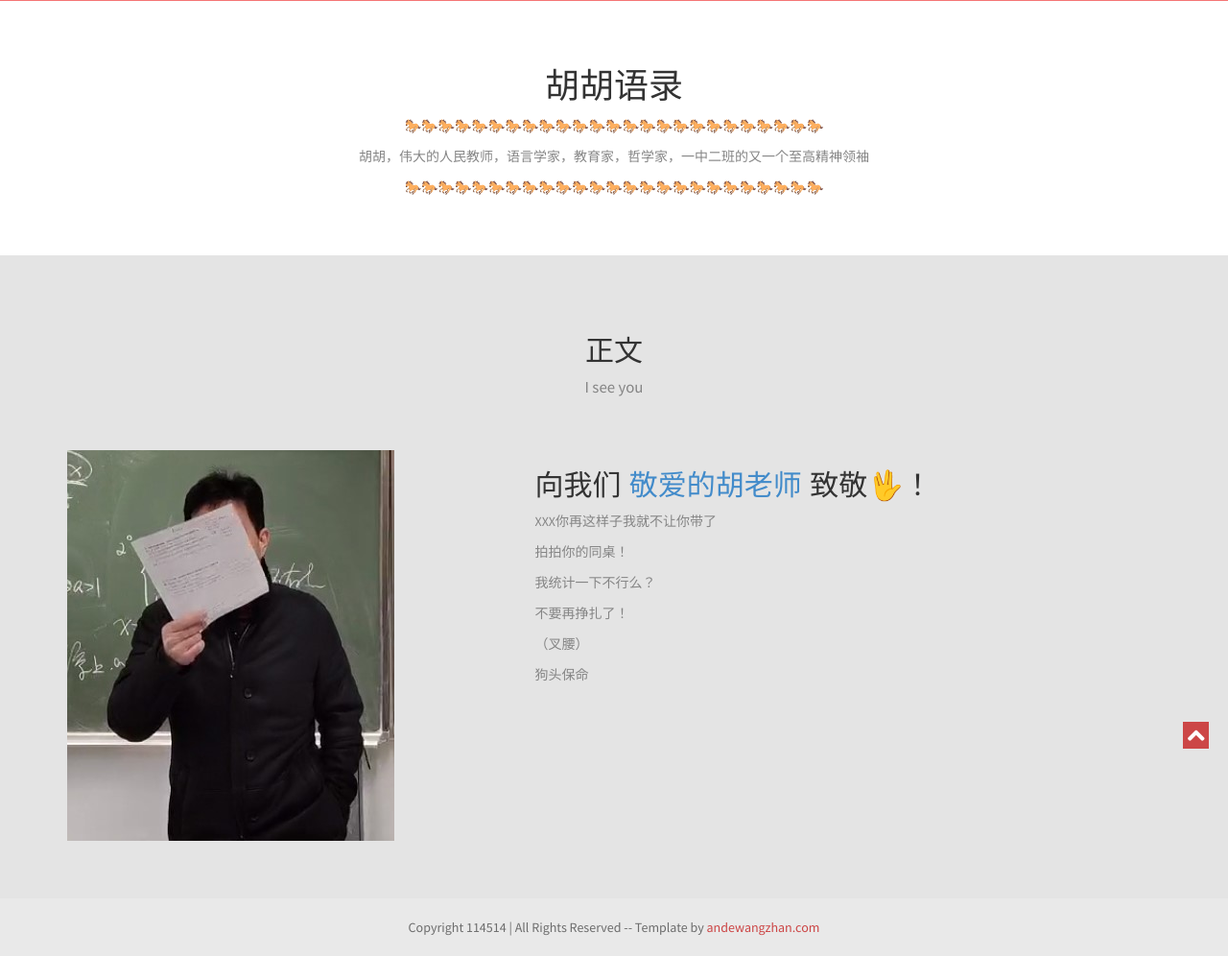
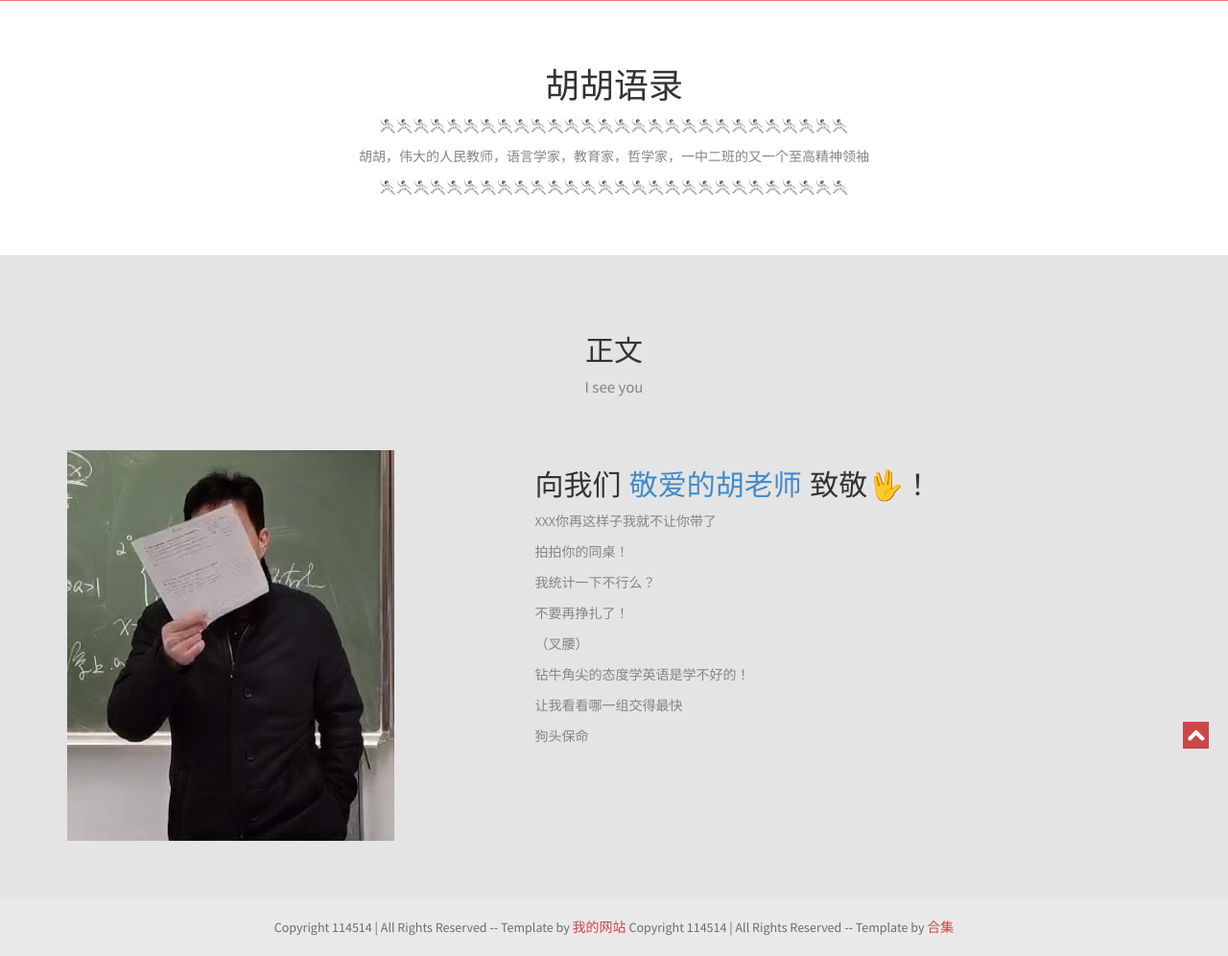
Before and after one commit to JerryLiTT/JerryLiTT.github.io, a plain HTML site: page web/hh/index.html in a window 1280 px wide. Shown: the whole page at 96% size. Drawn offline with Linux system fonts and the light colour scheme; files whose address does not match are found by name.

Commit message:
Add files via upload

```diff
--- a/web/hh/index.html
+++ b/web/hh/index.html
@@ -46,9 +46,9 @@
         <div class="container">
             <div class="text-center">
             <h1>胡胡语录</h1>
-              <p>🐎🐎🐎🐎🐎🐎🐎🐎🐎🐎🐎🐎🐎🐎🐎🐎🐎🐎🐎🐎🐎🐎🐎🐎🐎</p>
+              <p>🤺🤺🤺🤺🤺🤺🤺🤺🤺🤺🤺🤺🤺🤺🤺🤺🤺🤺🤺🤺🤺🤺🤺🤺🤺🤺🤺🤺</p>
               <p>胡胡，伟大的人民教师，语言学家，教育家，哲学家，一中二班的又一个至高精神领袖</p>
-              <p>🐎🐎🐎🐎🐎🐎🐎🐎🐎🐎🐎🐎🐎🐎🐎🐎🐎🐎🐎🐎🐎🐎🐎🐎🐎</p>
+              <p>🤺🤺🤺🤺🤺🤺🤺🤺🤺🤺🤺🤺🤺🤺🤺🤺🤺🤺🤺🤺🤺🤺🤺🤺🤺🤺🤺🤺</p>
             </div>
         </div>
 
@@ -78,8 +78,8 @@
             <p>我统计一下不行么？</p>
             <p>不要再挣扎了！</p>
             <p>（叉腰）</p>
-            <p></p>
-            <p></p>
+            <p>钻牛角尖的态度学英语是学不好的！</p>
+            <p>让我看看哪一组交得最快</p>
             <p></p>
             <p></p>
             <p></p>
@@ -109,7 +109,8 @@
         <div class="container">
             <div class="row">
                 <div class="col-sm-12 text-center">
-                    Copyright 114514 | All Rights Reserved  -- Template by <a href="https://jerrylitt.github.io/web/jerryli/index.html">andewangzhan.com</a>
+                    Copyright 114514 | All Rights Reserved  -- Template by <a href="https://jerrylitt.github.io/web/jerryli/index.html">我的网站</a>
+                    Copyright 114514 | All Rights Reserved  -- Template by <a href="https://jerrylitt.github.io/web/jerryli/gaozhong.html">合集</a>
                 </div>
             </div>
             <!-- / .row -->
```
